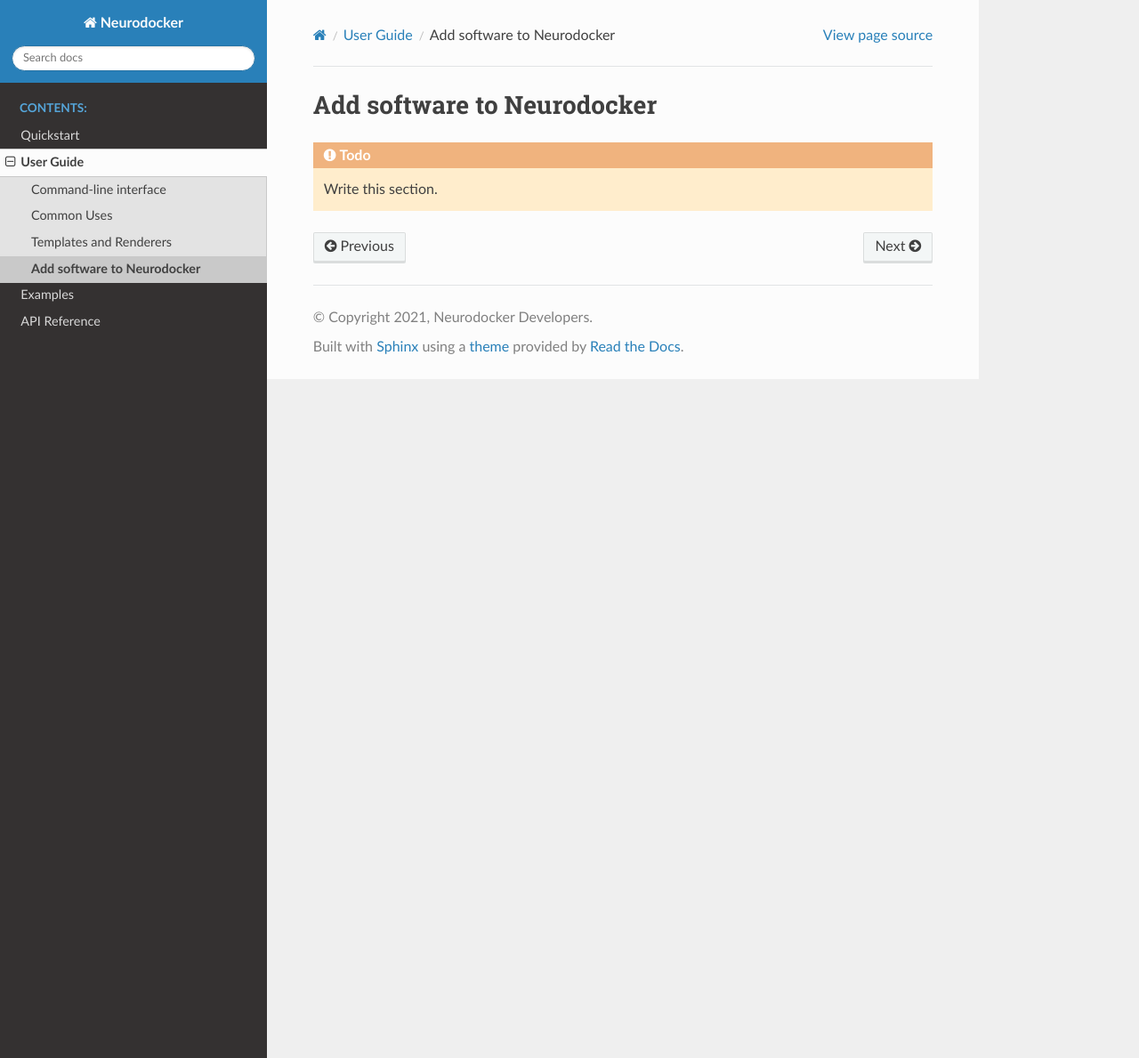
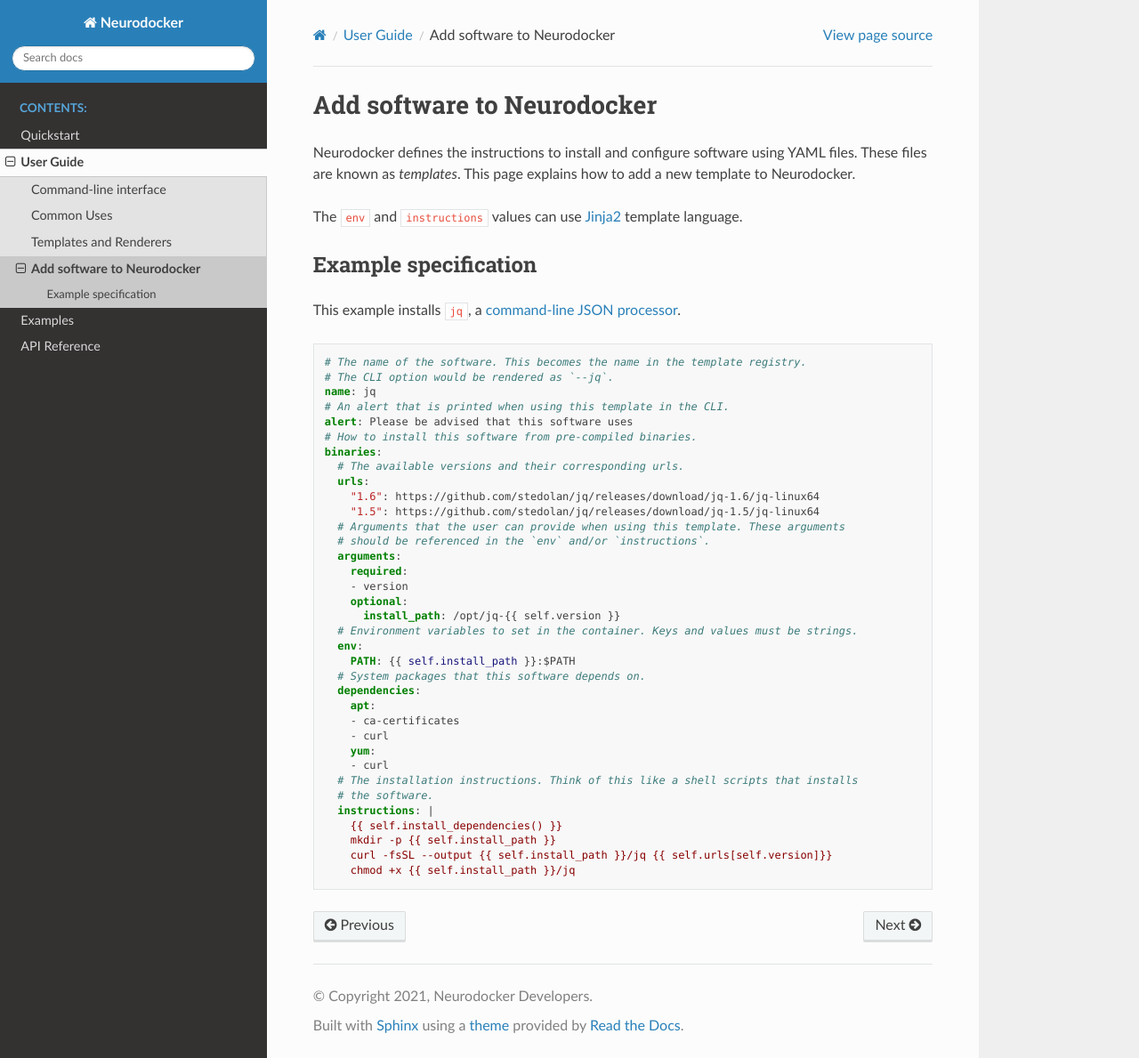
Before and after one commit to ReproNim/neurodocker, a Sphinx documentation site: the page built from docs/add_template.rst, in a window 1280 px wide and 1189 px high. Shown: the whole window at 89% size. Built offline with Sphinx 7.4.7 and the Read the Docs theme 2.0.0, drawn with Linux system fonts in a browser that asks for light colours.

Commit message:
add commented spec for jq program

```diff
--- a/docs/add_template.rst
+++ b/docs/add_template.rst
@@ -1,4 +1,53 @@
 Add software to Neurodocker
 ===========================
 
-.. todo:: Write this section.
+Neurodocker defines the instructions to install and configure software using YAML files.
+These files are known as *templates*. This page explains how to add a new template to
+Neurodocker.
+
+The :code:`env` and :code:`instructions` values can use
+`Jinja2 <https://jinja.palletsprojects.com/en/2.11.x/templates/>`_ template language.
+
+Example specification
+---------------------
+
+This example installs :code:`jq`, a
+`command-line JSON processor <https://github.com/stedolan/jq>`_.
+
+.. code-block:: yaml
+
+    # The name of the software. This becomes the name in the template registry.
+    # The CLI option would be rendered as `--jq`.
+    name: jq
+    # An alert that is printed when using this template in the CLI.
+    alert: Please be advised that this software uses
+    # How to install this software from pre-compiled binaries.
+    binaries:
+      # The available versions and their corresponding urls.
+      urls:
+        "1.6": https://github.com/stedolan/jq/releases/download/jq-1.6/jq-linux64
+        "1.5": https://github.com/stedolan/jq/releases/download/jq-1.5/jq-linux64
+      # Arguments that the user can provide when using this template. These arguments
+      # should be referenced in the `env` and/or `instructions`.
+      arguments:
+        required:
+        - version
+        optional:
+          install_path: /opt/jq-{{ self.version }}
+      # Environment variables to set in the container. Keys and values must be strings.
+      env:
+        PATH: {{ self.install_path }}:$PATH
+      # System packages that this software depends on.
+      dependencies:
+        apt:
+        - ca-certificates
+        - curl
+        yum:
+        - curl
+      # The installation instructions. Think of this like a shell scripts that installs
+      # the software.
+      instructions: |
+        {{ self.install_dependencies() }}
+        mkdir -p {{ self.install_path }}
+        curl -fsSL --output {{ self.install_path }}/jq {{ self.urls[self.version]}}
+        chmod +x {{ self.install_path }}/jq
```
